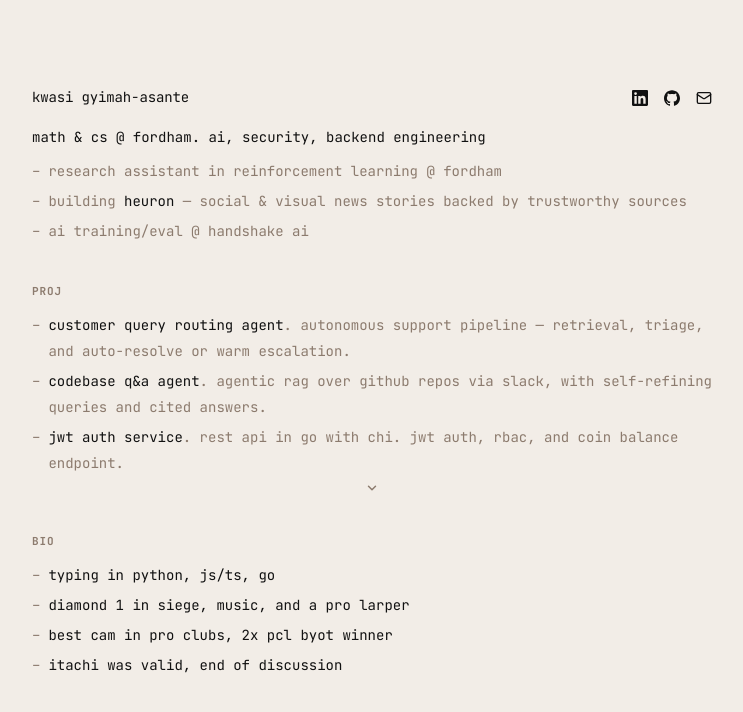
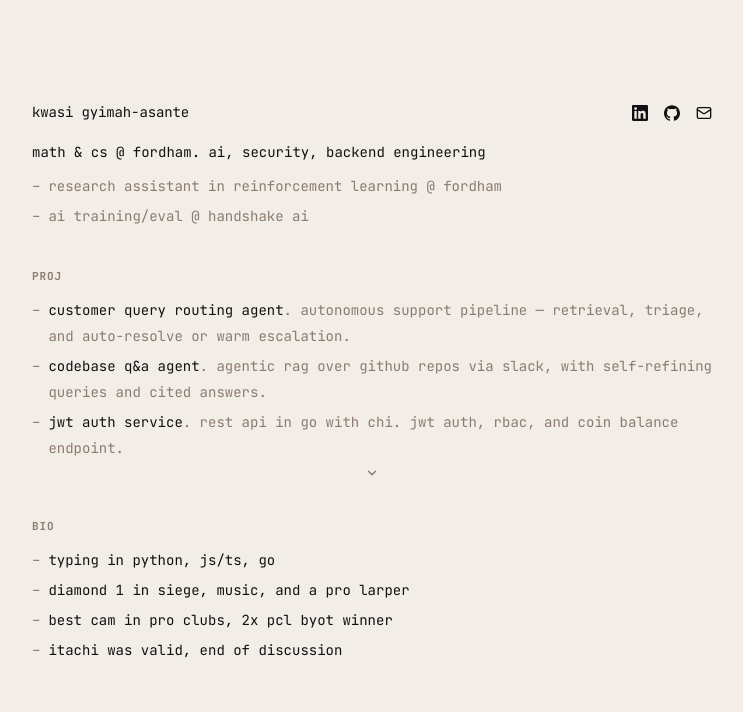
Before and after one commit to kwasiga/kwasiga-v2.com, a React (Vite) app: page / in a window 1280 px wide. Shown: the top 712 px of the page, without its empty margins (268-1011 px from the left). Built offline with nearby package versions, Linux system fonts and the light colour scheme.

Commit message:
removed heuron

```diff
--- a/src/App.tsx
+++ b/src/App.tsx
@@ -77,12 +77,6 @@ export default function App() {
         <div className="item">
           <span className="item-dash">–</span>
           <span>research assistant in reinforcement learning @ <a href="https://storm.cis.fordham.edu/~zhang/research.html" target="_blank" rel="noopener noreferrer">fordham</a></span>
-        </div>
-        <div className="item">
-          <span className="item-dash">–</span>
-          <span>
-            building <a className="link-highlight" href="https://heuron.news" target="_blank" rel="noopener noreferrer">heuron</a> — social & visual news stories backed by trustworthy sources
-          </span>
         </div>
         <div className="item">
           <span className="item-dash">–</span>
```
